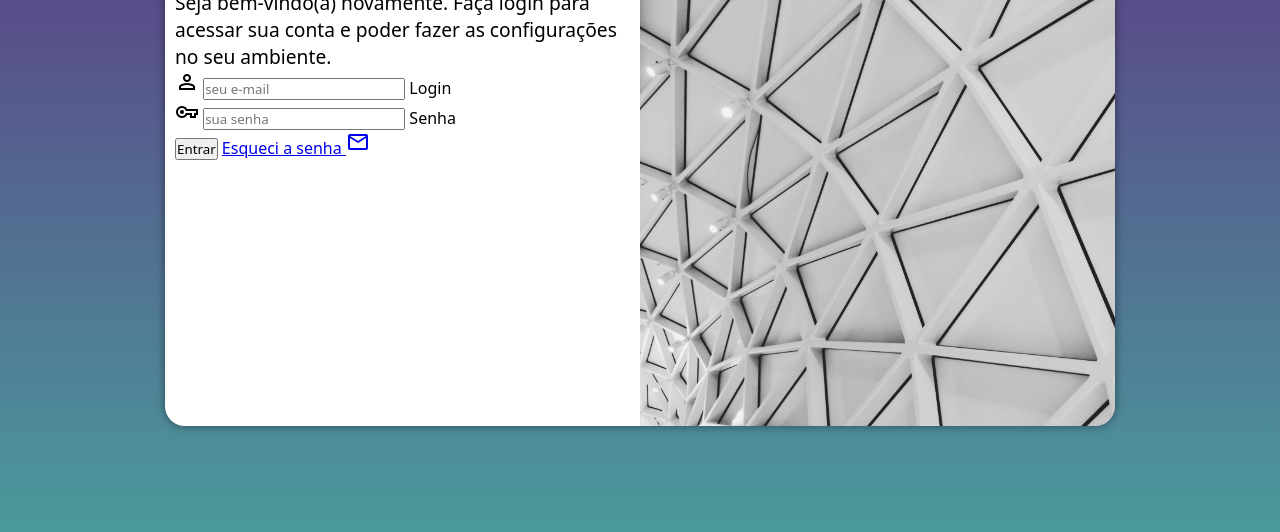
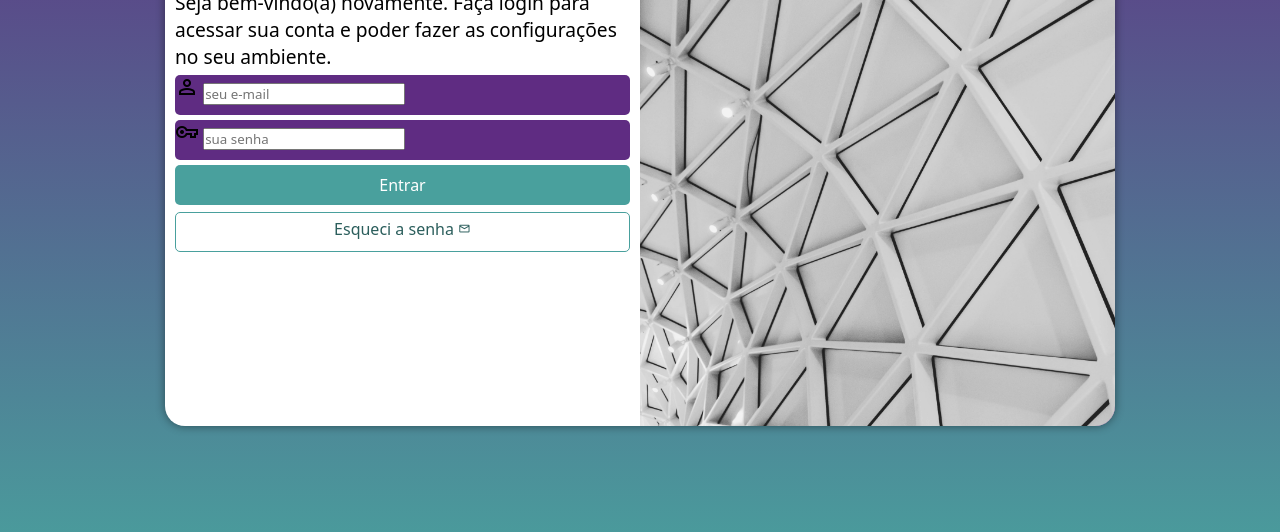
Before and after one commit to jessicazilli/projeto-login, a plain HTML site: page index.html in a window 1280 px wide. Shown: the part 224-756 px from the top of the page. Drawn offline with nearby package versions, Linux system fonts and the light colour scheme.

Commit message:
Atualizei os css do projeto login

```diff
--- a/estilos/style.css
+++ b/estilos/style.css
@@ -63,3 +63,57 @@ div#formulario h1 {
 div#formulario p {
     font-size: 0.8em;
 }
+
+form input[type=submit] {
+    display: block;
+    font-size: 1em;
+    width: 100%;
+    height: 40px;
+    background-color: #49a09d;
+    color: white;
+    border: none;
+    border-radius: 5px;
+    cursor: pointer;
+}
+
+form input[type=submit]:hover {
+    background-color: #2b5e5c;
+    transition: 0.5s;
+}
+
+form > div.campo {
+    background-color: #5f2c82;
+    display: block;
+    width: 100%;
+    height: 40px;
+    border-radius: 5px;
+    margin: 5px 0px;
+}
+
+div.campo > label {
+    display: none;
+}
+
+form a.botao {
+    display: block;
+    width: 100%;
+    height: 40px;
+    padding-top: 5px;
+    margin-top: 7px;
+    text-align: center;
+    font-size: 1em;
+    background-color: white;
+    border: 1px solid #49a09d;
+    border-radius: 5px;
+    text-decoration: none;
+    color: #2b5e5c;
+}
+
+form > a.botao:hover {
+    background-color: #6cd3cf;
+    transition: 0.5s;
+}
+
+form > a.botao > span {
+    font-size: 0.8em;
+}
--- a/index.html
+++ b/index.html
@@ -31,7 +31,7 @@
 
                     </div>
                     <input type="submit" value="Entrar">
-                    <a href="esqueci.html">
+                    <a href="esqueci.html" class="botao">
                         Esqueci a senha <span class="material-symbols-outlined">mail</span>
                     </a>
                 </form>
```
